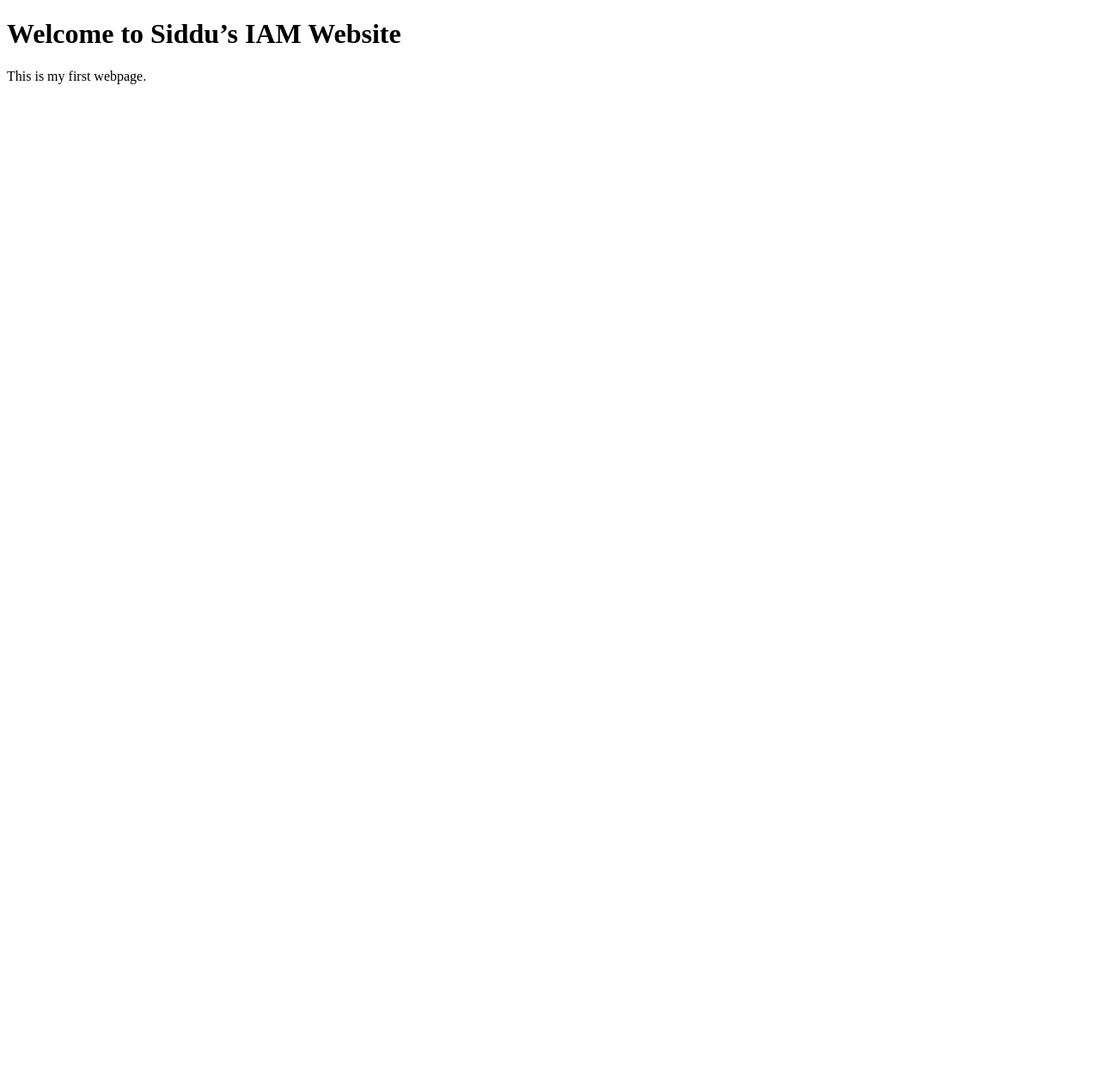
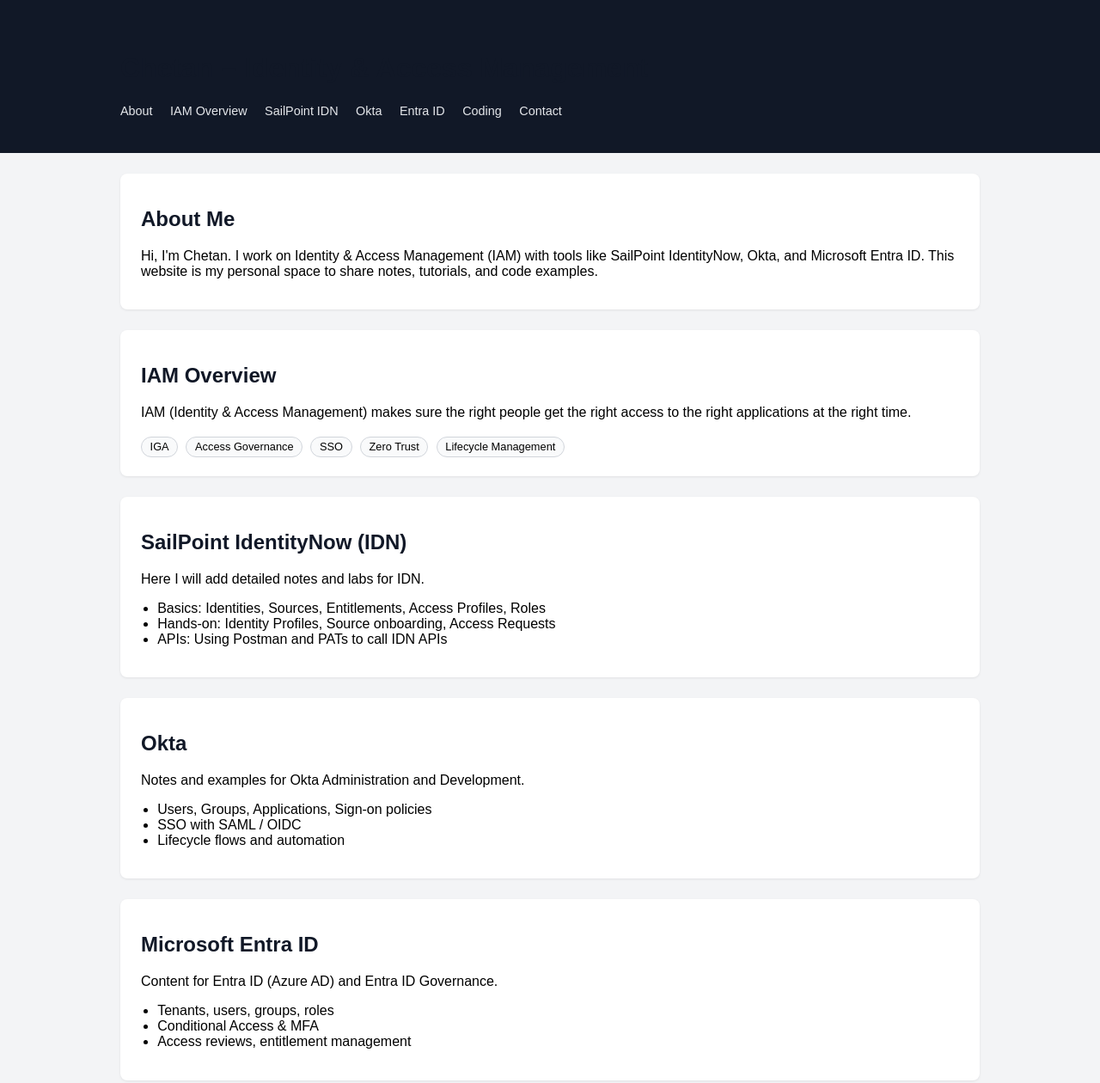
Before and after one commit to ChethanSiddu/IAM-website, a plain HTML site: page index.html in a window 1280 px wide. Shown: the top 1260 px of the page at 86% size. Before the commit the page ends 800 px from the top, so only its background shows below. Drawn offline with Linux system fonts and the light colour scheme.

Commit message:
Add IAM sections and basic layout

```diff
--- a/index.html
+++ b/index.html
@@ -1,11 +1,168 @@
 <!DOCTYPE html>
 <html lang="en">
 <head>
-    <meta charset="UTF-8">
-    <title> IAM_Siddu </title>
+  <meta charset="UTF-8" />
+  <title>IAM | Chetan</title>
+  <meta name="viewport" content="width=device-width, initial-scale=1" />
+  <style>
+    body {
+      font-family: Arial, sans-serif;
+      margin: 0;
+      padding: 0;
+      background: #f3f4f6;
+    }
+    header {
+      background: #111827;
+      color: white;
+      padding: 1rem 2rem;
+      position: sticky;
+      top: 0;
+    }
+    .container {
+      max-width: 1000px;
+      margin: 0 auto;
+      padding: 1.5rem;
+    }
+    nav a {
+      color: #e5e7eb;
+      margin-right: 1rem;
+      text-decoration: none;
+      font-size: 0.9rem;
+    }
+    nav a:hover {
+      text-decoration: underline;
+    }
+    h1, h2, h3 {
+      color: #111827;
+    }
+    section {
+      background: white;
+      margin-bottom: 1.5rem;
+      padding: 1.2rem 1.5rem;
+      border-radius: 8px;
+      box-shadow: 0 1px 3px rgba(0,0,0,0.08);
+    }
+    .tag {
+      display: inline-block;
+      padding: 0.2rem 0.6rem;
+      border-radius: 999px;
+      border: 1px solid #d1d5db;
+      font-size: 0.8rem;
+      margin: 0.2rem 0.3rem 0.2rem 0;
+      background: #f9fafb;
+    }
+    ul {
+      padding-left: 1.2rem;
+    }
+    footer {
+      background: #111827;
+      color: #9ca3af;
+      text-align: center;
+      padding: 0.8rem;
+      font-size: 0.85rem;
+    }
+  </style>
 </head>
 <body>
-    <h1>Welcome to Siddu’s IAM Website</h1>
-    <p>This is my first webpage.</p>
+  <header>
+    <div class="container">
+      <h1>Chetan – Identity &amp; Access Management</h1>
+      <nav>
+        <a href="#about">About</a>
+        <a href="#iam-overview">IAM Overview</a>
+        <a href="#sailpoint">SailPoint IDN</a>
+        <a href="#okta">Okta</a>
+        <a href="#entra">Entra ID</a>
+        <a href="#coding">Coding</a>
+        <a href="#contact">Contact</a>
+      </nav>
+    </div>
+  </header>
+
+  <main class="container">
+    <section id="about">
+      <h2>About Me</h2>
+      <p>
+        Hi, I'm Chetan. I work on Identity &amp; Access Management (IAM) with tools like
+        SailPoint IdentityNow, Okta, and Microsoft Entra ID. This website is my
+        personal space to share notes, tutorials, and code examples.
+      </p>
+    </section>
+
+    <section id="iam-overview">
+      <h2>IAM Overview</h2>
+      <p>
+        IAM (Identity &amp; Access Management) makes sure the right people get the
+        right access to the right applications at the right time.
+      </p>
+      <div>
+        <span class="tag">IGA</span>
+        <span class="tag">Access Governance</span>
+        <span class="tag">SSO</span>
+        <span class="tag">Zero Trust</span>
+        <span class="tag">Lifecycle Management</span>
+      </div>
+    </section>
+
+    <section id="sailpoint">
+      <h2>SailPoint IdentityNow (IDN)</h2>
+      <p>Here I will add detailed notes and labs for IDN.</p>
+      <ul>
+        <li>Basics: Identities, Sources, Entitlements, Access Profiles, Roles</li>
+        <li>Hands-on: Identity Profiles, Source onboarding, Access Requests</li>
+        <li>APIs: Using Postman and PATs to call IDN APIs</li>
+      </ul>
+    </section>
+
+    <section id="okta">
+      <h2>Okta</h2>
+      <p>Notes and examples for Okta Administration and Development.</p>
+      <ul>
+        <li>Users, Groups, Applications, Sign-on policies</li>
+        <li>SSO with SAML / OIDC</li>
+        <li>Lifecycle flows and automation</li>
+      </ul>
+    </section>
+
+    <section id="entra">
+      <h2>Microsoft Entra ID</h2>
+      <p>Content for Entra ID (Azure AD) and Entra ID Governance.</p>
+      <ul>
+        <li>Tenants, users, groups, roles</li>
+        <li>Conditional Access &amp; MFA</li>
+        <li>Access reviews, entitlement management</li>
+      </ul>
+    </section>
+
+    <section id="coding">
+      <h2>Coding &amp; Automation</h2>
+      <p>
+        In this section I will share API calls, scripts, and automation ideas for IAM.
+      </p>
+      <ul>
+        <li>Postman collections for IDN, Okta, and Entra APIs</li>
+        <li>Python / PowerShell scripts for user and access automation</li>
+        <li>JSON examples and request bodies</li>
+      </ul>
+      <pre><code>// Example placeholder
+// Soon: API example for listing identities from SailPoint IDN
+      </code></pre>
+    </section>
+
+    <section id="contact">
+      <h2>Contact</h2>
+      <p>
+        In future I will add my LinkedIn / email here for mentoring, training, and consulting.
+      </p>
+    </section>
+  </main>
+
+  <footer>
+    &copy; <span id="year"></span> Chetan • Identity &amp; Access Management
+  </footer>
+
+  <script>
+    document.getElementById("year").textContent = new Date().getFullYear();
+  </script>
 </body>
 </html>
```
